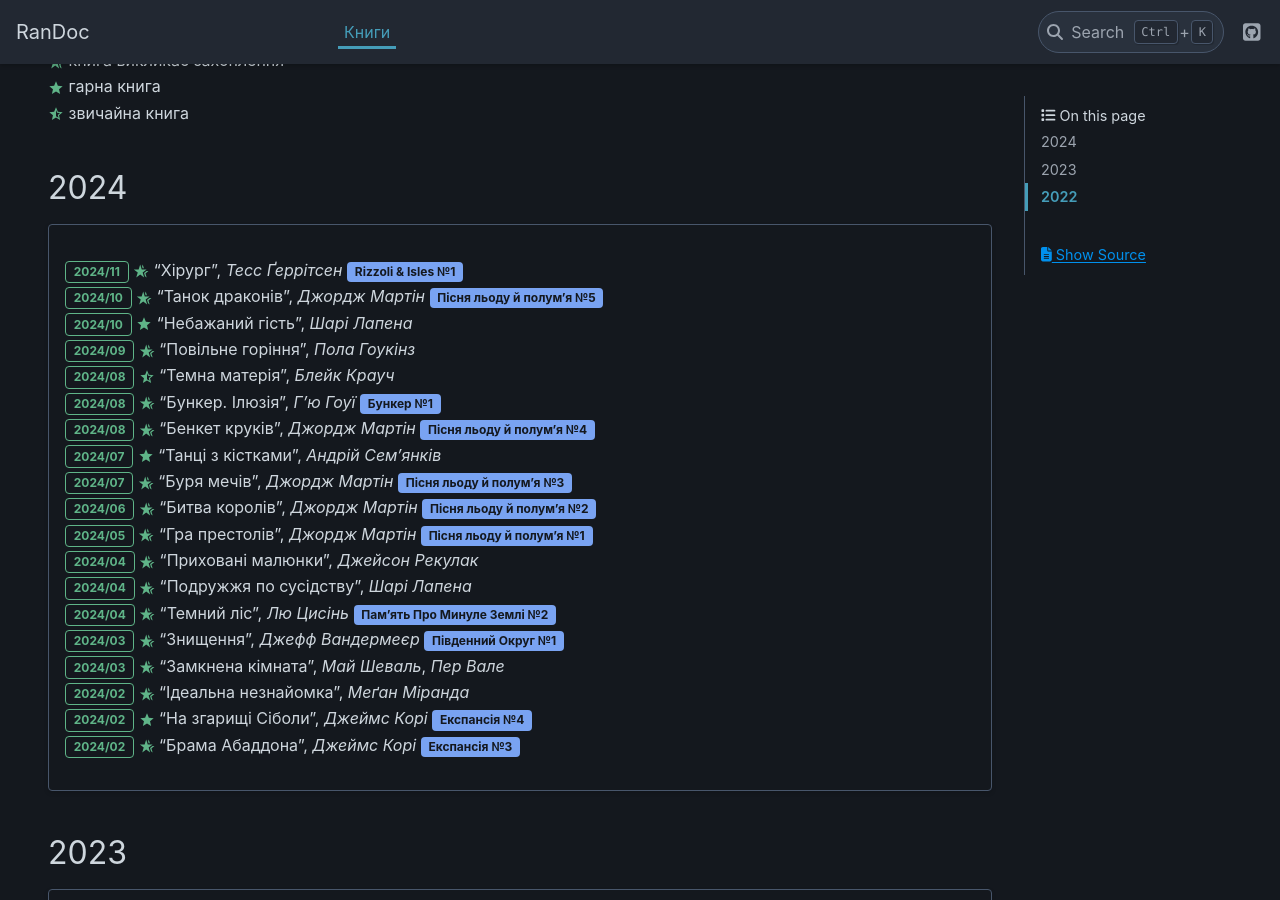
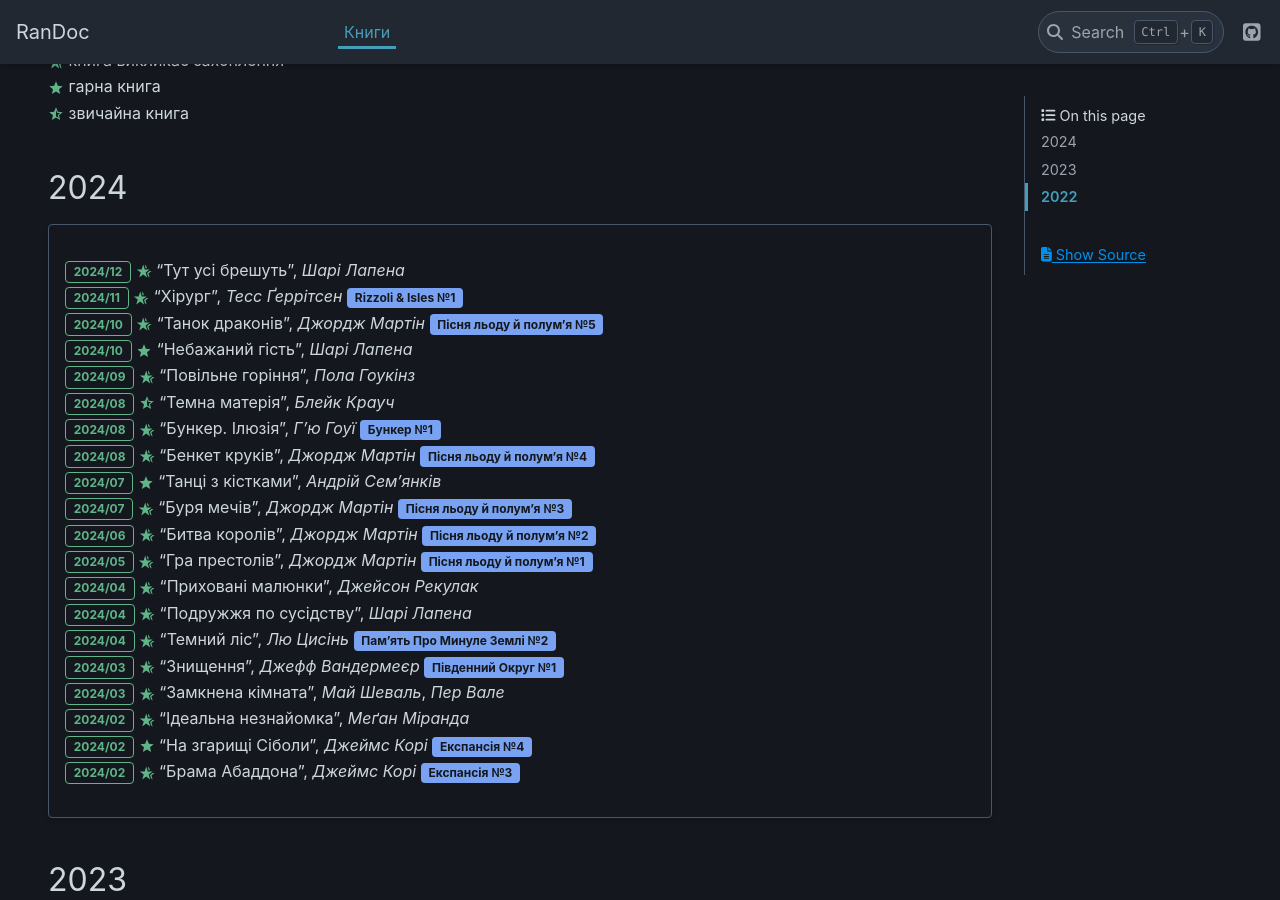
Before and after one commit to grembeter/randoc, a Sphinx documentation site: the page built from docs/source/books.rst, in a window 1280 px wide and 900 px high, scrolled down 408 px. Built offline with Sphinx 7.4.7 and the PyData theme 0.15.4, drawn with Linux system fonts in a browser that asks for light colours.

Commit message:
books: add Everyone Here is Lying
Signed-off-by: Grygorii Tertychnyi <grembeter@gmail.com>

```diff
--- a/docs/source/books.rst
+++ b/docs/source/books.rst
@@ -27,6 +27,7 @@
 
 .. card::
 
+   | :bdg-success-line:`2024/12` |+| "Тут усі брешуть", *Шарі Лапена*
    | :bdg-success-line:`2024/11` |+| "Хірург", *Тесс Ґеррітсен* :bdg-info:`Rizzoli & Isles №1`
    | :bdg-success-line:`2024/10` |+| "Танок драконів", *Джордж Мартін* :bdg-info:`Пісня льоду й полум'я №5`
    | :bdg-success-line:`2024/10` |/| "Небажаний гість", *Шарі Лапена*
```
